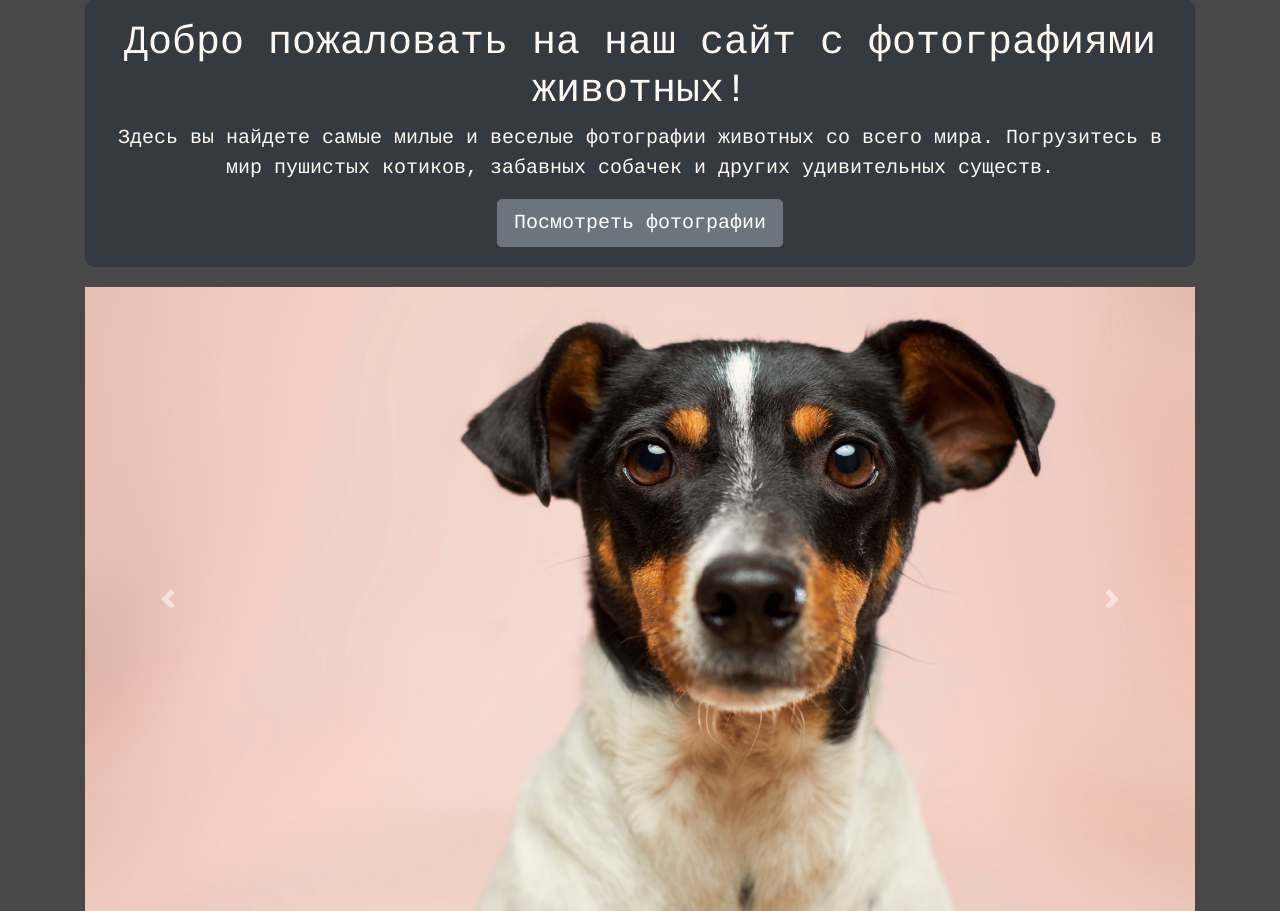
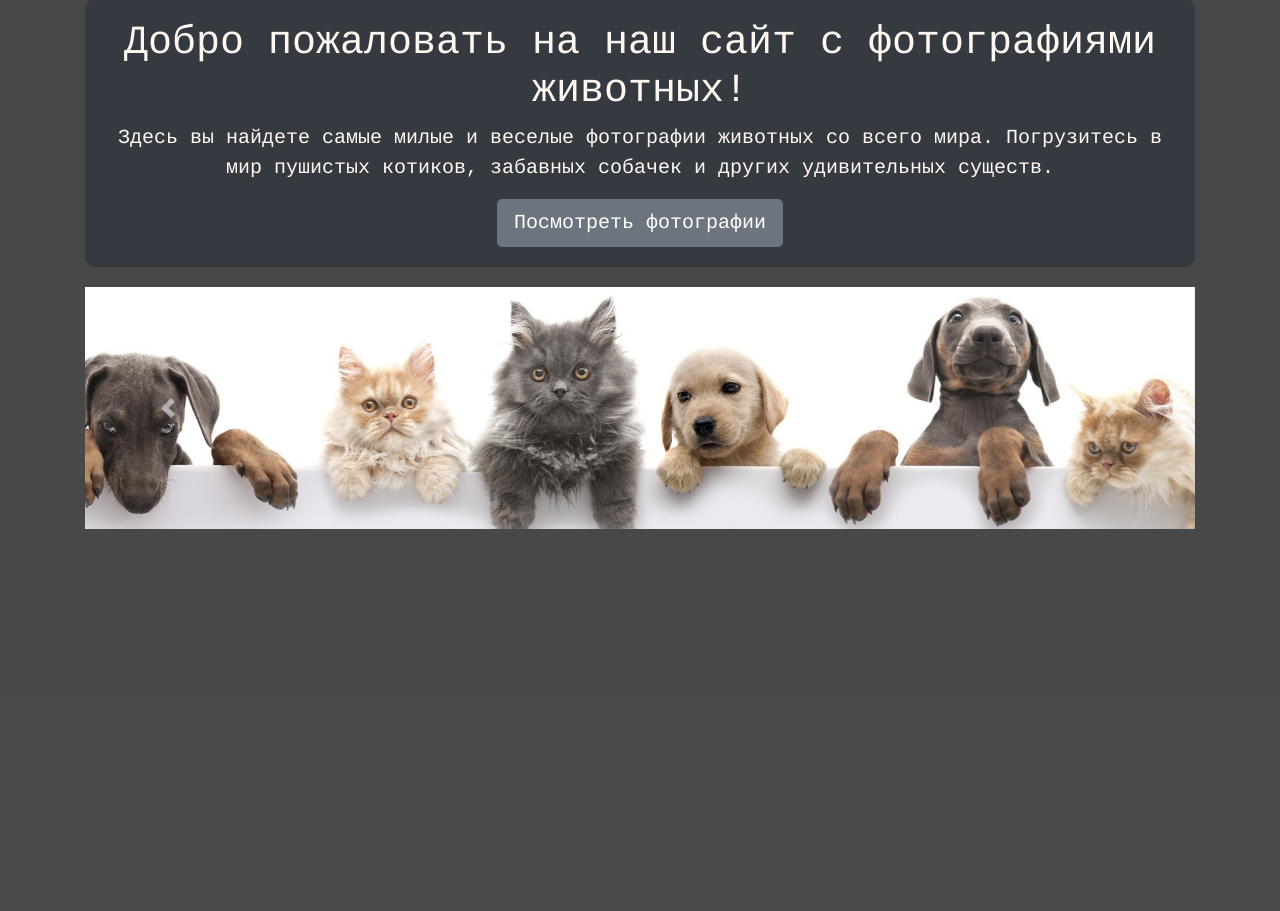
Before and after one commit to NyamaNyama/web3, a Django app: page / in a window 1280 px wide. Shown: the part 105-1016 px from the top of the page. After the commit the page ends 634 px from the top, so only its background shows below. Run offline with Django 5.2, Linux system fonts and the light colour scheme; some libraries are stand-ins or nearby versions.

Commit message:
add correct images

```diff
--- a/project/photo_app/templates/photo_app/index.html
+++ b/project/photo_app/templates/photo_app/index.html
@@ -24,13 +24,13 @@
     <div id="animalCarousel" class="carousel slide" data-ride="carousel">
       <div class="carousel-inner">
         <div class="carousel-item active">
-          <img src="{% static 'images/animal1.jpg' %}" class="d-block mx-auto w-100" alt="Animal 1">
+          <img src="{% static 'images/nimal1.jpg' %}" class="d-block mx-auto w-100" alt="Animal 1">
         </div>
         <div class="carousel-item">
-          <img src="{% static 'images/animal2.jpg' %}" class="d-block mx-auto w-100" alt="Animal 2">
+          <img src="{% static 'images/nimal2.jpg' %}" class="d-block mx-auto w-100" alt="Animal 2">
         </div>
         <div class="carousel-item">
-          <img src="{% static 'images/animal3.jpg' %}" class="d-block mx-auto w-100" alt="Animal 3">
+          <img src="{% static 'images/nimal3.jpg' %}" class="d-block mx-auto w-100" alt="Animal 3">
         </div>
       </div>
       <a class="carousel-control-prev" href="#animalCarousel" role="button" data-slide="prev">
```
Also changed, not shown: project/photo_app/static/images/animal1.jpg (deleted), project/photo_app/static/images/animal2.jpg (deleted), project/photo_app/static/images/animal3.jpg (deleted), project/photo_app/static/images/nimal1.jpg, project/photo_app/static/images/nimal2.jpg, project/photo_app/static/images/nimal3.jpg, project/photo_app/static/images/snapedit_1704807992757.png (deleted), 2 other files.
